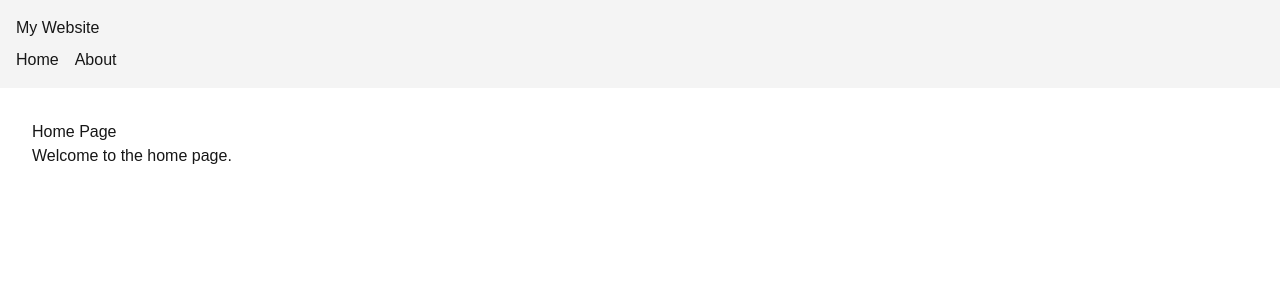
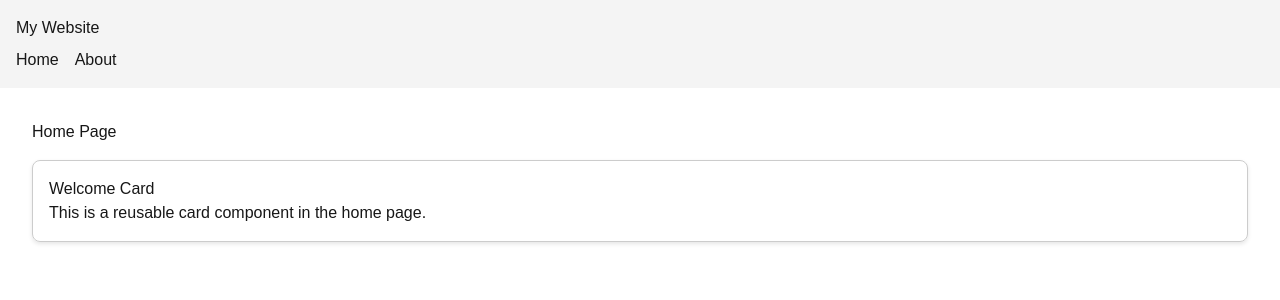
Before and after one commit to ylb43u/alx-project-0x02-setup, a Next.js app in the folder alx-project-0x02/: page /home in a window 1280 px wide. Shown: the top 300 px of the page. Built offline with nearby package versions, Linux system fonts and the light colour scheme.

Commit message:
Create a Reusable Card Component

```diff
--- /dev/null
+++ b/alx-project-0x02/components/common/Card.tsx
@@ -0,0 +1,21 @@
+// components/common/Card.tsx
+import { CardProps } from '@/interfaces';
+import React from 'react';
+
+
+const Card: React.FC<CardProps> = ({ title, content }) => {
+  return (
+    <div style={{
+      border: '1px solid #ccc',
+      borderRadius: '8px',
+      padding: '1rem',
+      margin: '1rem 0',
+      boxShadow: '0 2px 4px rgba(0,0,0,0.1)'
+    }}>
+      <h2>{title}</h2>
+      <p>{content}</p>
+    </div>
+  );
+};
+
+export default Card;
--- a/alx-project-0x02/interfaces/index.ts
+++ b/alx-project-0x02/interfaces/index.ts
@@ -4,3 +4,8 @@
   name: string;
   email: string;
 }
+
+export interface CardProps {
+  title:string;
+  content:string;
+}
--- a/alx-project-0x02/pages/home.tsx
+++ b/alx-project-0x02/pages/home.tsx
@@ -1,6 +1,7 @@
 // pages/home.tsx
 import React from 'react';
 import Header from '../components/layout/Header';
+import Card from '../components/common/Card';
 
 const HomePage: React.FC = () => {
   return (
@@ -8,7 +9,10 @@
       <Header />
       <main style={{ padding: '2rem' }}>
         <h1>Home Page</h1>
-        <p>Welcome to the home page.</p>
+        <Card
+          title="Welcome Card"
+          content="This is a reusable card component in the home page."
+        />
       </main>
     </>
   );
```
